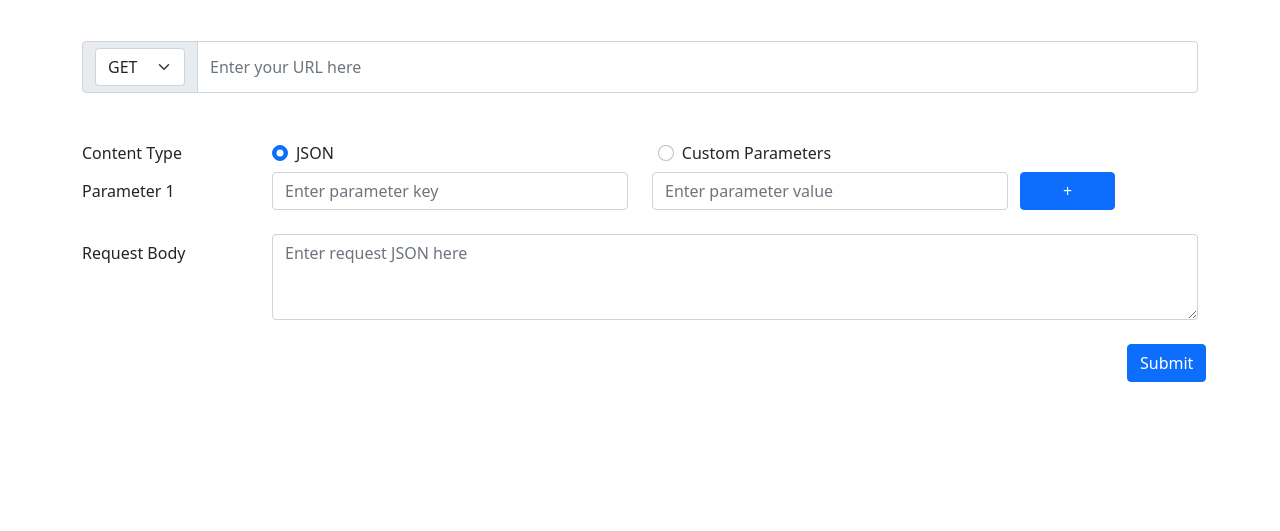
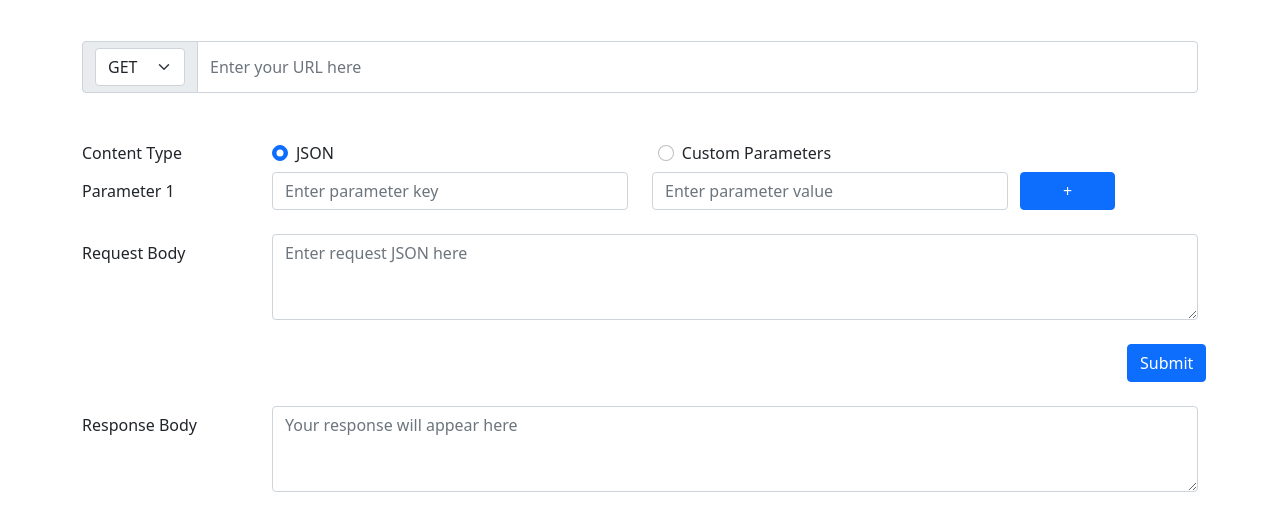
Before and after one commit to armitage420/FlareAPI, a website built with webpack: page index.html in a window 1280 px wide. Shown: the part 63-594 px from the top of the page. Built offline with nearby package versions, Linux system fonts and the light colour scheme.

Commit message:
✨ response body added

```diff
--- a/index.html
+++ b/index.html
@@ -146,6 +146,21 @@
           <button class="btn btn-primary" id="submit">Submit</button>
         </div>
       </div>
+
+      <!-- Response here -->
+      <div class="mb-3 row my-4" id="jsonResponse">
+        <label for="responseJsonText" class="col-sm-2 col-form-label"
+          >Response Body</label
+        >
+        <div class="col-sm-10">
+          <textarea
+            class="form-control"
+            id="responseJsonText"
+            rows="3"
+            placeholder="Your response will appear here"
+          ></textarea>
+        </div>
+      </div>
     </div>
 
     <!-- Optional JavaScript; choose one of the two! -->
```
